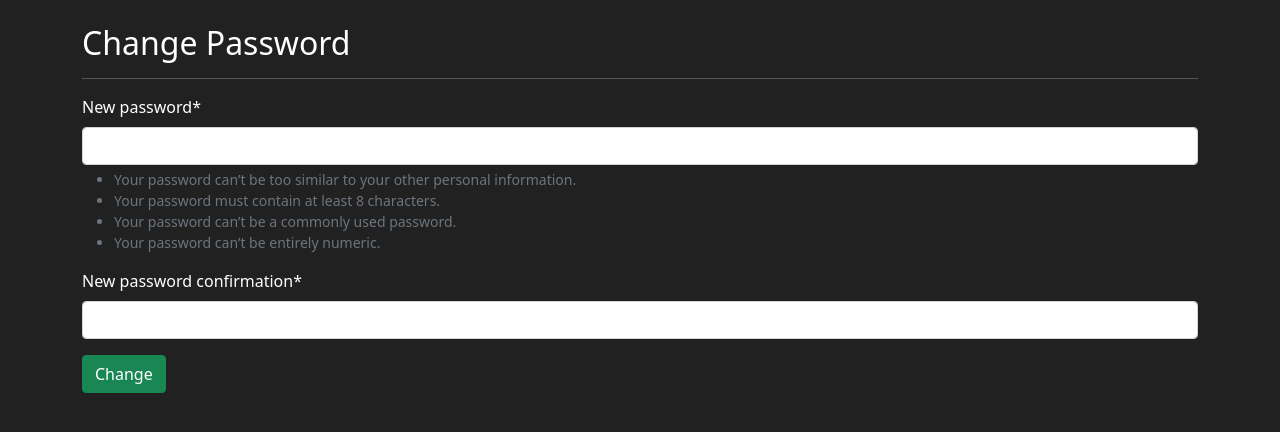
After one commit to kuomat/recommendation_website, a Django app: page /change_password/1 in a window 1280 px wide. The commit adds this page. Shown: the top 432 px of the page. Run offline with Django 4.2, Linux system fonts and the light colour scheme; some libraries are stand-ins or nearby versions.

Commit message:
Updated register method

```diff
--- a/recommend_site/recommend_site/urls.py
+++ b/recommend_site/recommend_site/urls.py
@@ -20,6 +20,7 @@ from register import views as v
 urlpatterns = [
     path('admin/', admin.site.urls),
     path('register/', v.register, name='register'),
+    path('change_password/<int:user_id>', v.change_password, name='change_password'),
 
     path('', include("main.urls")),
     path('', include("django.contrib.auth.urls")),
--- /dev/null
+++ b/recommend_site/register/templates/register/change_password.html
@@ -0,0 +1,19 @@
+{% extends "main/base.html" %}
+
+{% block title %} Forgot Password {% endblock %}
+
+{% load crispy_forms_tags %}
+
+{% block content %}
+<div class="container">
+    <form method="POST" class="form-group">
+        <br />
+        <h2>Change Password</h2>
+        <hr>
+        {% csrf_token %}
+        {{ form|crispy }}
+
+        <button style="margin-bottom: 1em" type="submit" class="btn btn-success">Change</button>
+    </form>
+</div>
+{% endblock %}
--- a/recommend_site/register/views.py
+++ b/recommend_site/register/views.py
@@ -1,15 +1,32 @@
 from django.shortcuts import render, redirect
-from django.contrib.auth import login, authenticate
-from django.contrib.auth.forms import UserCreationForm
+from django.contrib import messages
+from django.contrib.auth import login, authenticate, update_session_auth_hash
+from django.contrib.auth.forms import UserCreationForm, SetPasswordForm
+from django.contrib.auth.models import User
+from .forms import RegisterForm
 
 # Create your views here.
 def register(response):
     if response.method == 'POST':
-        form = UserCreationForm(response.POST)
+        form = RegisterForm(response.POST)
         if form.is_valid():
             form.save()
             return redirect('/home')
     else:
-        form = UserCreationForm()
+        form = RegisterForm()
 
     return render(response, "register/register.html", {"form": form})
+
+def change_password(response, user_id):
+    if response.method == 'POST':
+        user = User.objects.get(pk=user_id)
+        form = SetPasswordForm(user, response.POST)
+        if form.is_valid():
+            user = form.save()
+            update_session_auth_hash(response, user)
+            messages.success(response, 'Your password was successfully updated!')
+            return redirect('/login')
+
+    else:
+        form = SetPasswordForm(response.user)
+    return render(response, "register/change_password.html", {"form": form})
```
Also changed, not shown: recommend_site/register/forms.py (added, +10 -0 lines), recommend_site/register/templates/registration/login.html (+10 -2 lines), recommend_site/db.sqlite3.
